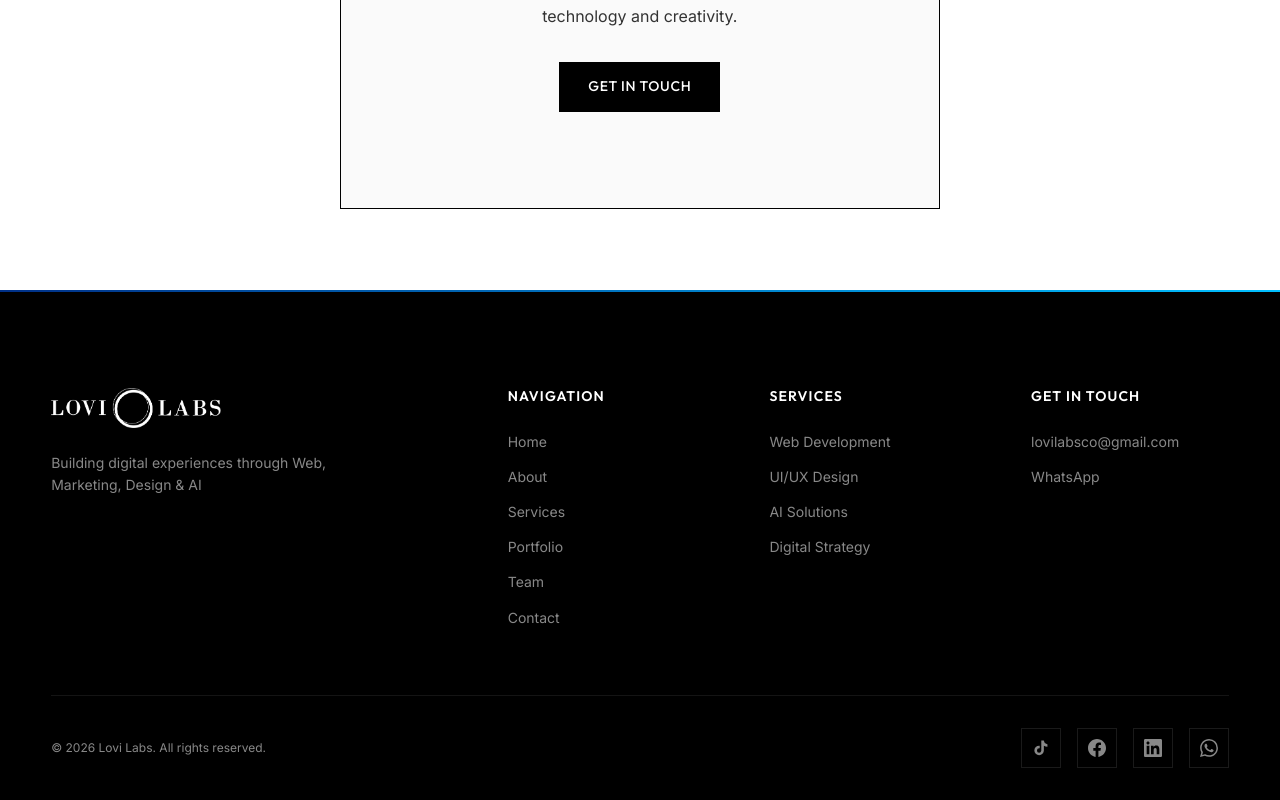
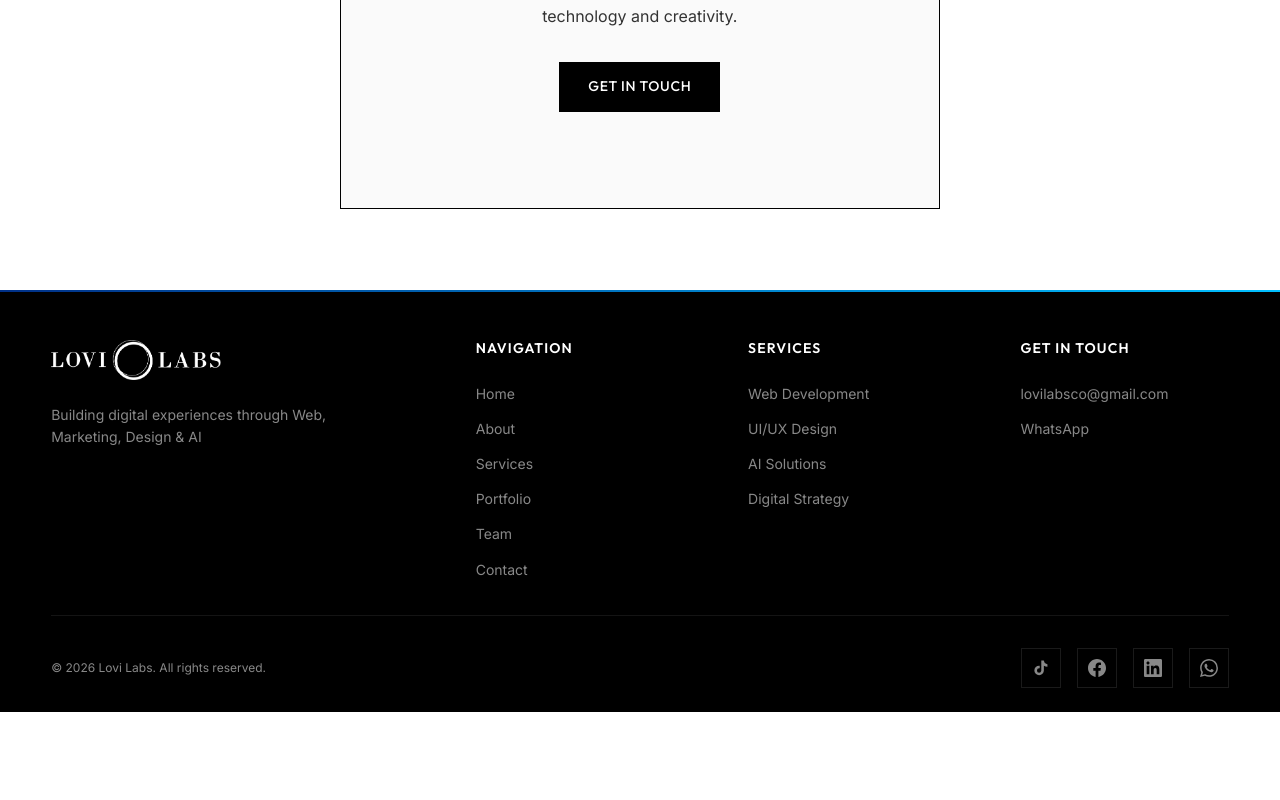
Before and after one commit to reshika1219/lovilabs, a Next.js app: page /team in a window 1280 px wide. Shown: the part 1650-2450 px from the top of the page. After the commit the page ends 2362 px from the top, so only its background shows below. Built offline with nearby package versions, Linux system fonts and the light colour scheme.

Commit message:
style: reduce footer height

```diff
--- a/src/components/Footer.css
+++ b/src/components/Footer.css
@@ -16,15 +16,15 @@
 .footer__inner {
   max-width: var(--max-width-wide);
   margin: 0 auto;
-  padding: var(--space-3xl) clamp(1.5rem, 4vw, 4rem) var(--space-lg);
+  padding: var(--space-xl) clamp(1.5rem, 4vw, 4rem) var(--space-md);
 }
 
 /* Top */
 .footer__top {
   display: grid;
   grid-template-columns: 1fr 2fr;
-  gap: var(--space-3xl);
-  padding-bottom: var(--space-2xl);
+  gap: var(--space-xl);
+  padding-bottom: var(--space-lg);
   border-bottom: 1px solid rgba(255, 255, 255, 0.08);
 }
 
```
